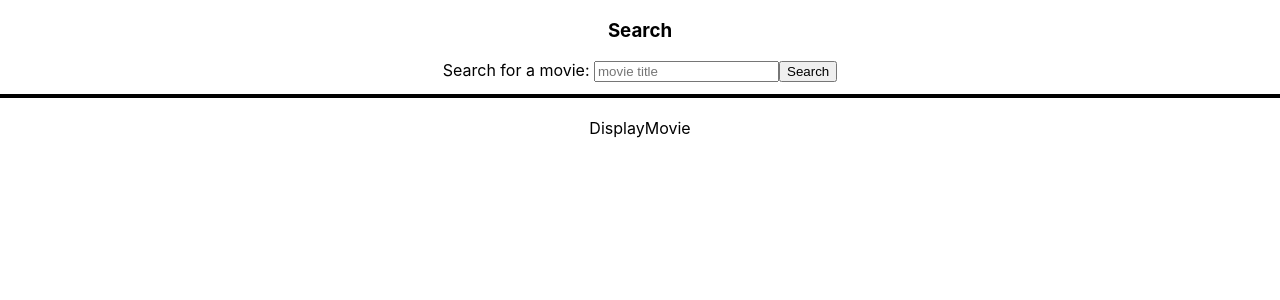
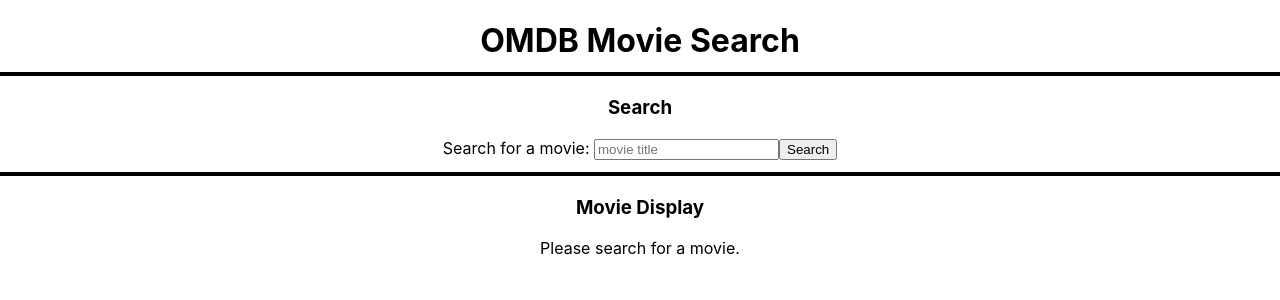
Before and after one commit to DrAcula27/movie_app, a React (Create React App) app: page / in a window 1280 px wide. Shown: the top 300 px of the page. Built offline with nearby package versions, Linux system fonts and the light colour scheme.

Commit message:
add header component, reset search input and display movie data after user searches a movie title

```diff
--- a/src/App.js
+++ b/src/App.js
@@ -1,12 +1,15 @@
 import "./App.css";
+import { useState } from "react";
+import Search from "./components/search";
 import DisplayMovie from "./components/display_movie";
-import Search from "./components/search";
-import { useState } from "react";
+import Header from "./components/header";
 
 function App() {
   const [searchedMovie, setSearchedMovie] = useState(null);
+
   return (
     <div className="App">
+      <Header />
       <Search setSearchedMovie={setSearchedMovie} />
       <DisplayMovie searchedMovie={searchedMovie} />
     </div>
--- a/src/components/display_movie/index.js
+++ b/src/components/display_movie/index.js
@@ -1,7 +1,29 @@
 import React from "react";
 
-const DisplayMovie = () => {
-  return <div>DisplayMovie</div>;
+const DisplayMovie = (props) => {
+  let { searchedMovie } = props;
+
+  const returnMovieJSX = () => {
+    if (searchedMovie !== null) {
+      return (
+        <div>
+          <h3>Movie Display</h3>
+          <h4>{searchedMovie.Title}</h4>
+          <p>{searchedMovie.Plot}</p>
+          <img src={searchedMovie.Poster} alt="Movie Poster" />
+        </div>
+      );
+    } else {
+      return (
+        <div>
+          <h3>Movie Display</h3>
+          <p>Please search for a movie.</p>
+        </div>
+      );
+    }
+  };
+
+  return <section>{returnMovieJSX()}</section>;
 };
 
 export default DisplayMovie;
--- /dev/null
+++ b/src/components/header/index.js
@@ -0,0 +1,17 @@
+import React from "react";
+
+const Header = () => {
+  return (
+    <h1
+      style={{
+        borderBottom: "4px solid black",
+        marginBottom: "20px",
+        paddingBottom: "12px",
+      }}
+    >
+      OMDB Movie Search
+    </h1>
+  );
+};
+
+export default Header;
--- a/src/components/search/index.js
+++ b/src/components/search/index.js
@@ -18,6 +18,7 @@ const Search = (props) => {
       url: `http://localhost:5000/get_movie/${searchString}`,
     });
     setSearchedMovie(serverResponse.data);
+    setSearchString("");
   };
 
   return (
```
